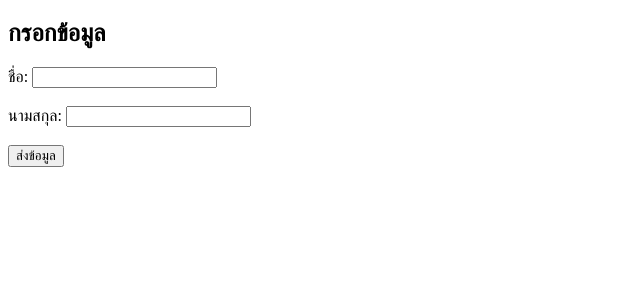
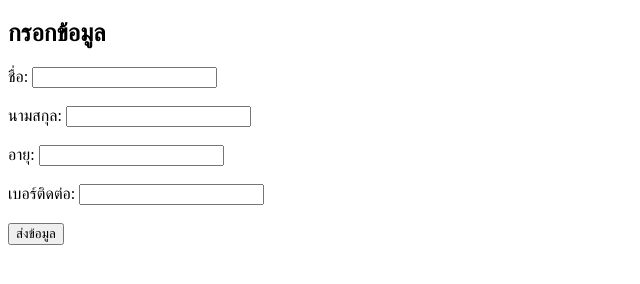
Before and after one commit to super-nikorn/LottoKit, a plain HTML site: page index.html in a window 1280 px wide. Shown: the whole page, without its empty margins (0-640 px from the left). Drawn offline with Linux system fonts and the light colour scheme.

Commit message:
200568 1117

```diff
--- a/index.html
+++ b/index.html
@@ -9,6 +9,8 @@
   <form id="submit-form">
     <label>ชื่อ: <input type="text" name="name" required></label><br><br>
     <label>นามสกุล: <input type="text" name="surname" required></label><br><br>
+    <label>อายุ: <input type="number" name="age" required></label><br><br>
+    <label>เบอร์ติดต่อ: <input type="text" name="phone" required></label><br><br>
     <button type="submit">ส่งข้อมูล</button>
   </form>
 
```
